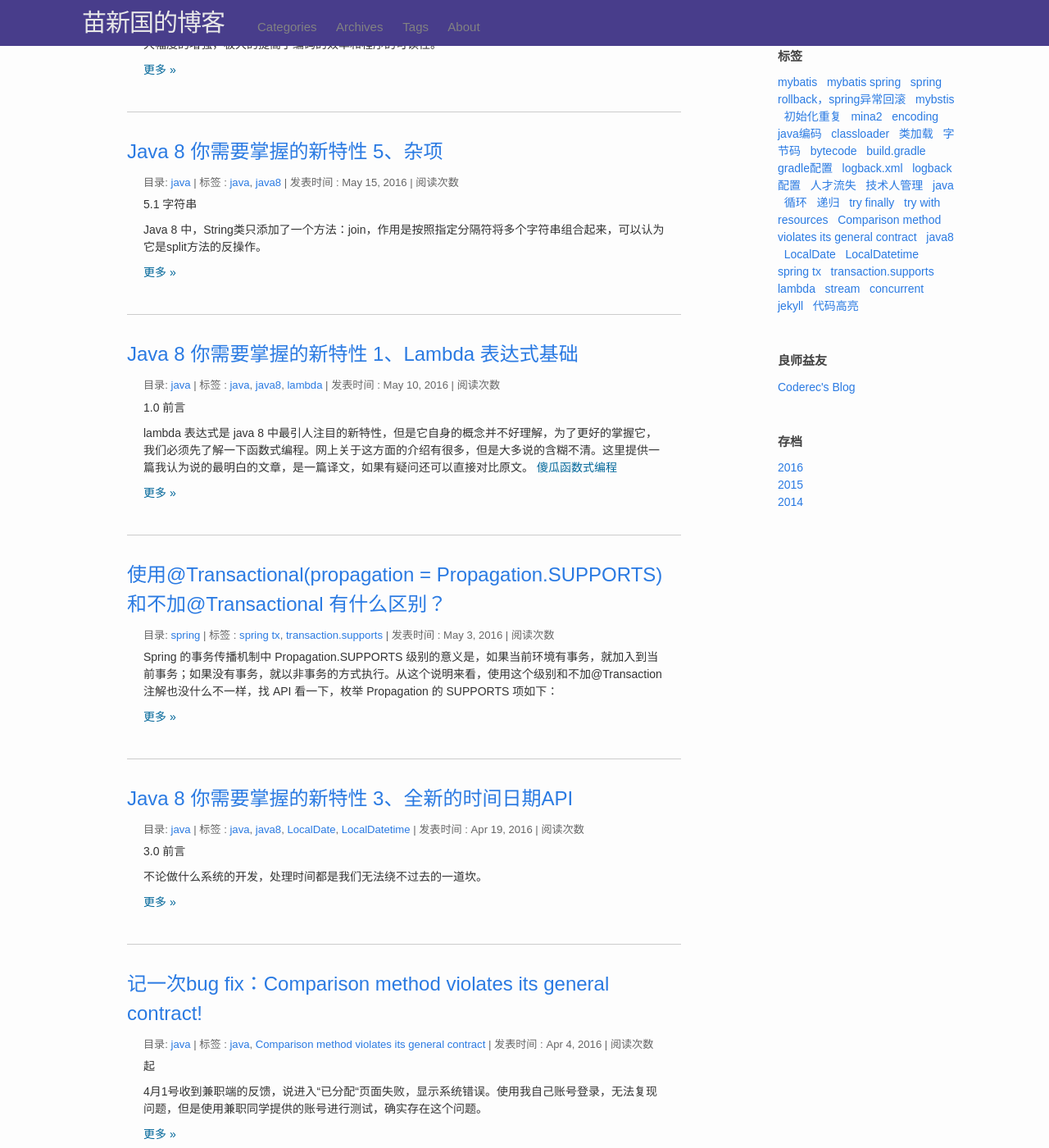
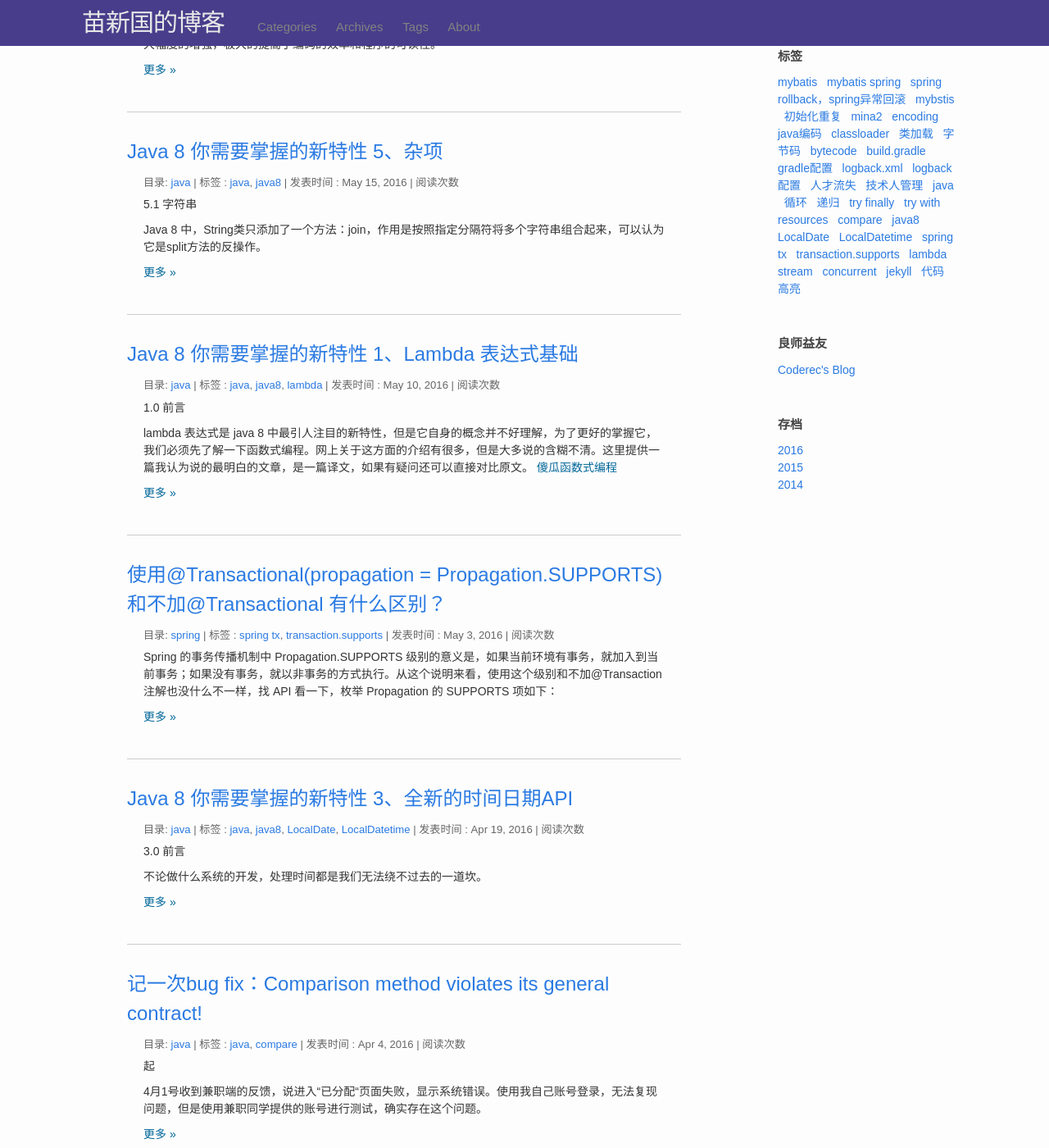
Before and after one commit to miaoxinguo/miaoxinguo.github.io, a Jekyll site: the page built from index.html, in a window 1280 px wide and 1400 px high, scrolled down 879 px. Shown: the whole window at 82% size. Built offline with Jekyll 4.4.1, drawn with Linux system fonts in a browser that asks for light colours; nearby versions of some CDN libraries; the list of posts is cut into pages by our own code.

Commit message:
short tag

```diff
--- a/_posts/2016-04-04-fix.compare.md
+++ b/_posts/2016-04-04-fix.compare.md
@@ -3,7 +3,7 @@ layout: 'post'
 title: "记一次bug fix：Comparison method violates its general contract!"
 date:  2016-04-04
 categories: java
-tags: [java, Comparison method violates its general contract]
+tags: [java, compare]
 ---
 
 # 起
```
